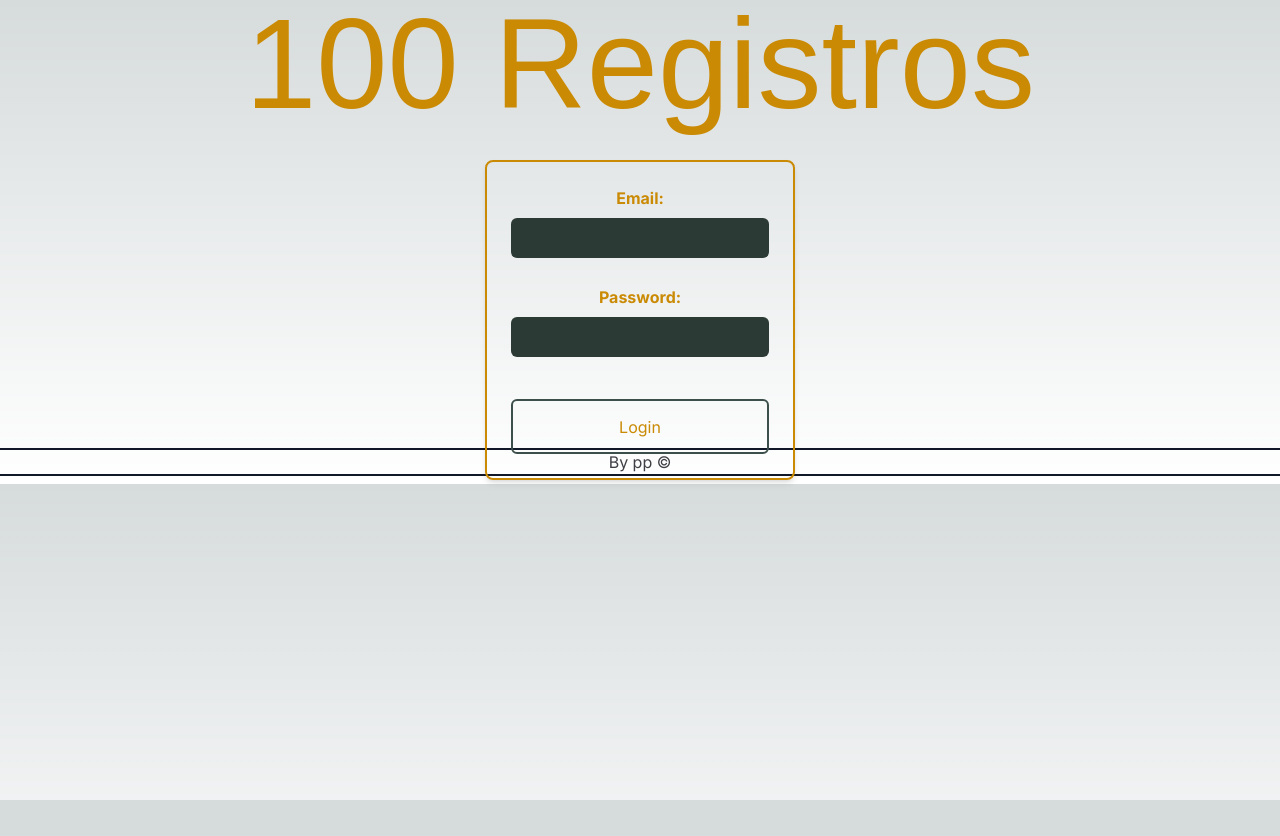
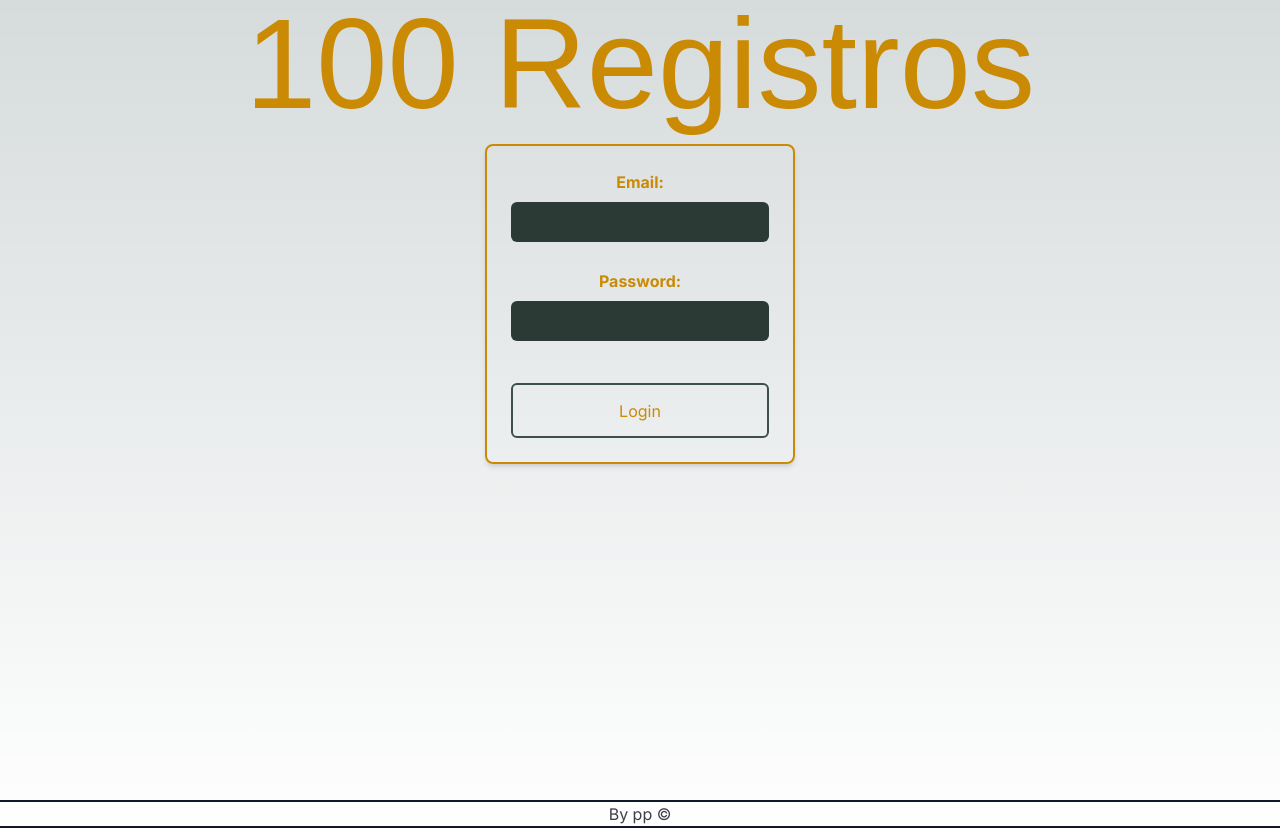
Before and after one commit to Pepeoawvh/100Registros, a Next.js app: page / in a window 1280 px wide. Both pictures are taken after a click on the button "LogIn". Before the commit the page ends 800 px from the top, so only its background shows below. Built offline with nearby package versions, Linux system fonts and the light colour scheme; no server answers; a web font is replaced by a local one.

Commit message:
fix visuals

```diff
--- a/src/app/components/Inicio.jsx
+++ b/src/app/components/Inicio.jsx
@@ -20,7 +20,7 @@ const InicioContent = () => {
   };
 
   return (
-    <div className='animate-fade animate-once animate-duration-3000 grid justify-items-center text-yellow-600'>
+    <div className='animate-fade animate-once animate-duration-2000 grid justify-items-center text-yellow-600'>
       <h1 className={` ${LibreBarcode.className} md:text-9xl text-6xl font-bold text-center`}>100 Registros</h1>
 
       {!showLogin ? (
--- a/src/app/components/Login.jsx
+++ b/src/app/components/Login.jsx
@@ -29,8 +29,8 @@ const Login = () => {
   };
 
   return (
-    <form onSubmit={handleSubmit} className="grid text-center border-yellow-600 text-yellow-600 h-full gap-4 border-2  mt-8 p-6 rounded-lg shadow-md">
-      <div className="">
+    <form onSubmit={handleSubmit} className="grid text-center border-yellow-600 text-yellow-600 h-full gap-4 border-2  m-4 p-6 rounded-lg shadow-md">
+      <div>
         <label htmlFor="email" className="block font-bold mb-2">Email:</label>
         <input
           type="email"
--- a/src/app/page.js
+++ b/src/app/page.js
@@ -4,7 +4,10 @@ import Inicio from "./components/Inicio";
 export default function Home() {
   return (
     <>
-      <Inicio />
+
+      <div className="h-screen">
+        <Inicio />
+      </div>
     </>
   );
 }
```
